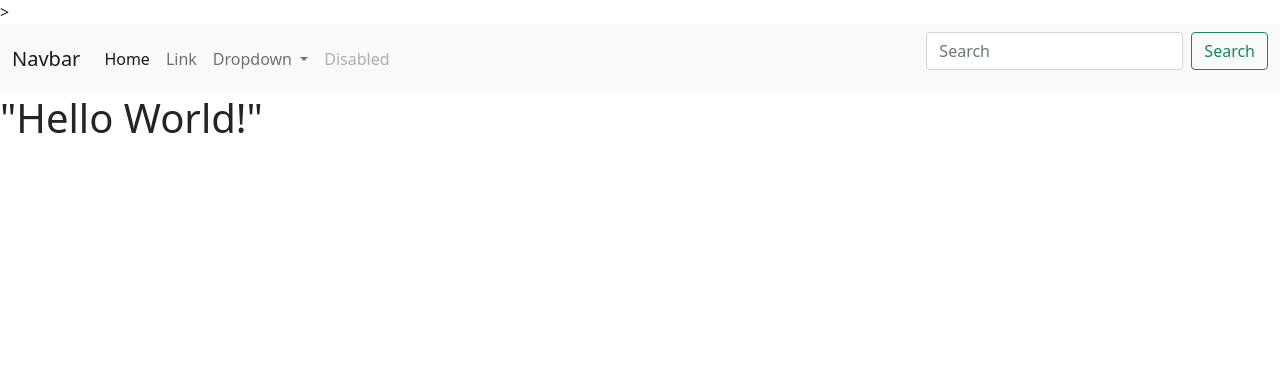
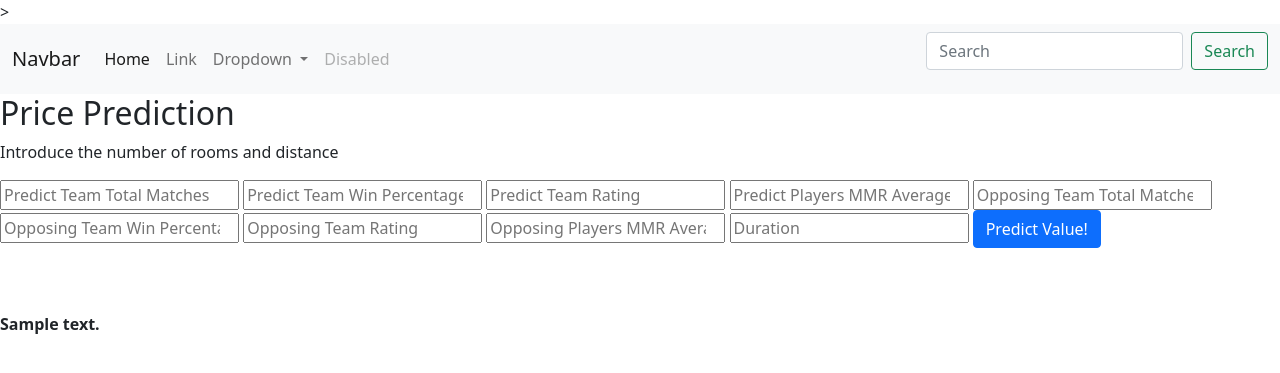
Before and after one commit to johnnyoso/MachineLearningWebApp, a Flask app: template deploy-mlmodel-project/templates/index.html in a window 1280 px wide. Shown: the top 373 px of the page. Run offline with Flask 2, Linux system fonts and the light colour scheme; the template is opened without the code that fills it: most values are stand-ins (such as "Sample title", 1, 10 or a date in 2020); parts of the project's set-up code (start-up, migrations or seed data) failed here and were passed over.

Commit message:
Just merge it

```diff
--- a/deploy-mlmodel-project/app.py
+++ b/deploy-mlmodel-project/app.py
@@ -2,11 +2,37 @@ from flask import Flask, request, render_template
 import pickle
 
 app = Flask(__name__)
-model = pickle.load(open(r'C:\Users\johnp\deploy-mlmodel\deploy-mlmodel-project\og_log_reg.pkl', 'rb'))
+model = pickle.load(open(r'C:\Users\johnp\deploy-mlmodel\MachineLearningWebApp\deploy-mlmodel-project\og_log_reg.pkl', 'rb'))
 
 @app.route("/")
 def home():
     return render_template('index.html')
 
+@app.route('/predict', methods = ['POST'])
+def predict():
+
+    # Grabs the inputs values and uses them to make prediction
+    predict_team_total_matches = float(request.form['predict_team_total_matches'])
+    predict_team_win_pct = float(request.form['predict_team_win_pct'])
+    predict_team_rating = float(request.form['predict_team_rating'])
+    predict_players_mmr_average = float(request.form['predict_players_mmr_average'])
+    opposing_team_total_matches = float(request.form['opposing_team_total_matches'])
+    opposing_team_win_pct = float(request.form['opposing_team_win_pct'])
+    opposing_team_rating = float(request.form['opposing_team_rating'])
+    opposing_players_mmr_average = float(request.form['opposing_players_mmr_average'])
+    duration = float(request.form['duration'])
+
+    prediction = model.predict([[predict_team_total_matches,
+       predict_team_win_pct,
+       predict_team_rating,
+       predict_players_mmr_average,
+       opposing_team_total_matches,
+       opposing_team_win_pct,
+       opposing_team_rating,
+       opposing_players_mmr_average,
+       duration]])
+
+    return render_template('index.html', prediction_text = f'Match Outcome is: {prediction}')
+
 if __name__ == "__main__":
     app.run()
--- a/deploy-mlmodel-project/templates/index.html
+++ b/deploy-mlmodel-project/templates/index.html
@@ -48,7 +48,33 @@
 
 </head>
 <body>
-    <h1>"Hello World!"</h1>
+    <div class="login">
+
+      <h2>Price Prediction</h2>
+
+      <p>Introduce the number of rooms and distance</p>
+
+      <!-- Inputs for our ML model-->
+
+      <form action="{{ url_for('predict')}}" method="post">
+        <input type="number" step="0.01" name="predict_team_total_matches" placeholder="Predict Team Total Matches" required="required" />
+        <input type="number" step="0.01" name="predict_team_win_pct" placeholder="Predict Team Win Percentage" required="required" />
+        <input type="number" step="0.01" name="predict_team_rating" placeholder="Predict Team Rating" required="required" />
+        <input type="number" step="0.01" name="predict_players_mmr_average" placeholder="Predict Players MMR Average" required="required" />
+        <input type="number" step="0.01" name="opposing_team_total_matches" placeholder="Opposing Team Total Matches" required="required" />
+        <input type="number" step="0.01" name="opposing_team_win_pct" placeholder="Opposing Team Win Percentage" required="required" />
+        <input type="number" step="0.01" name="opposing_team_rating" placeholder="Opposing Team Rating" required="required" />
+        <input type="number" step="0.01" name="opposing_players_mmr_average" placeholder="Opposing Players MMR Average" required="required" />
+        <input type="number" step="0.01" name="duration" placeholder="Duration" required="required" />
+
+        <button type="submit" class="btn btn-primary btn-block btn-large">Predict Value!</button>
+
+      </form>
+      <br>
+      <br>
+      <b> {{ prediction_text }} </b>
+
+    </div>
 
 </body>
 </html>
```
